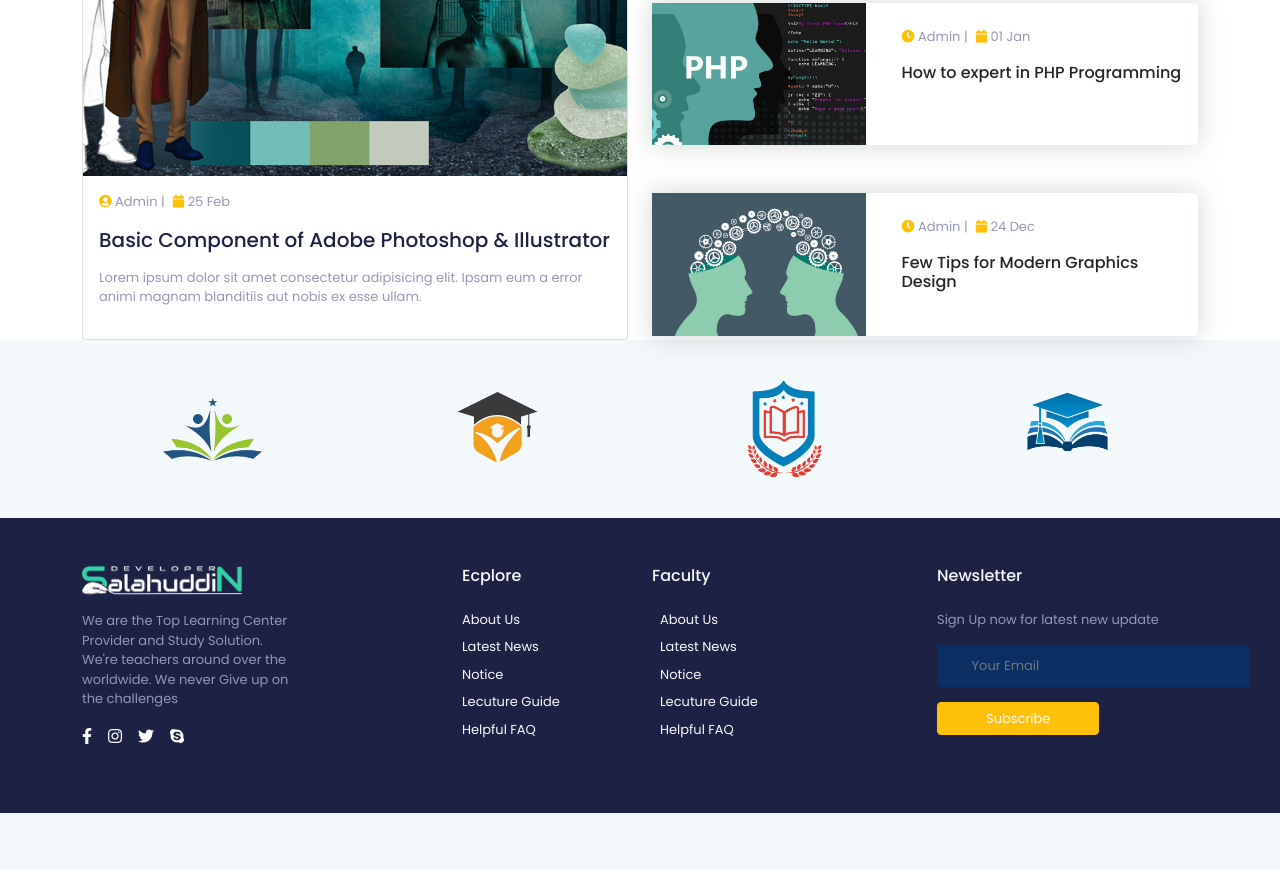
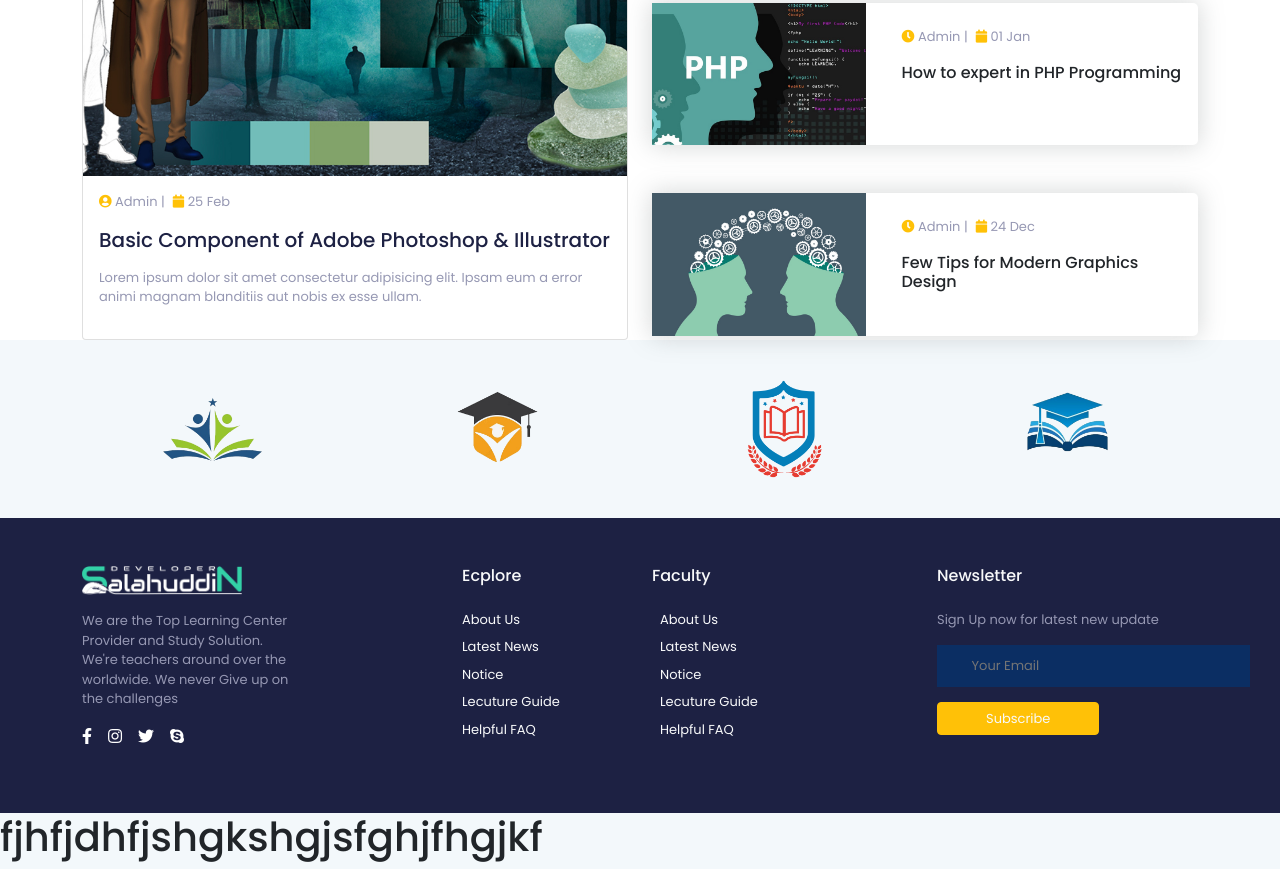
Before and after one commit to mdsalahuddinkhan/msk-practice, a plain HTML site: page index.html in a window 1280 px wide. Shown: the part 5669-6538 px from the top of the page. Before the commit the page ends 6482 px from the top, so only its background shows below. Drawn offline with nearby package versions, Linux system fonts and the light colour scheme.

Commit message:
habijabi add

```diff
--- a/index.html
+++ b/index.html
@@ -634,6 +634,10 @@
 
 
 
+   <h1>fjhfjdhfjshgkshgjsfghjfhgjkf</h1>
+
+
+
 
 
 
```
